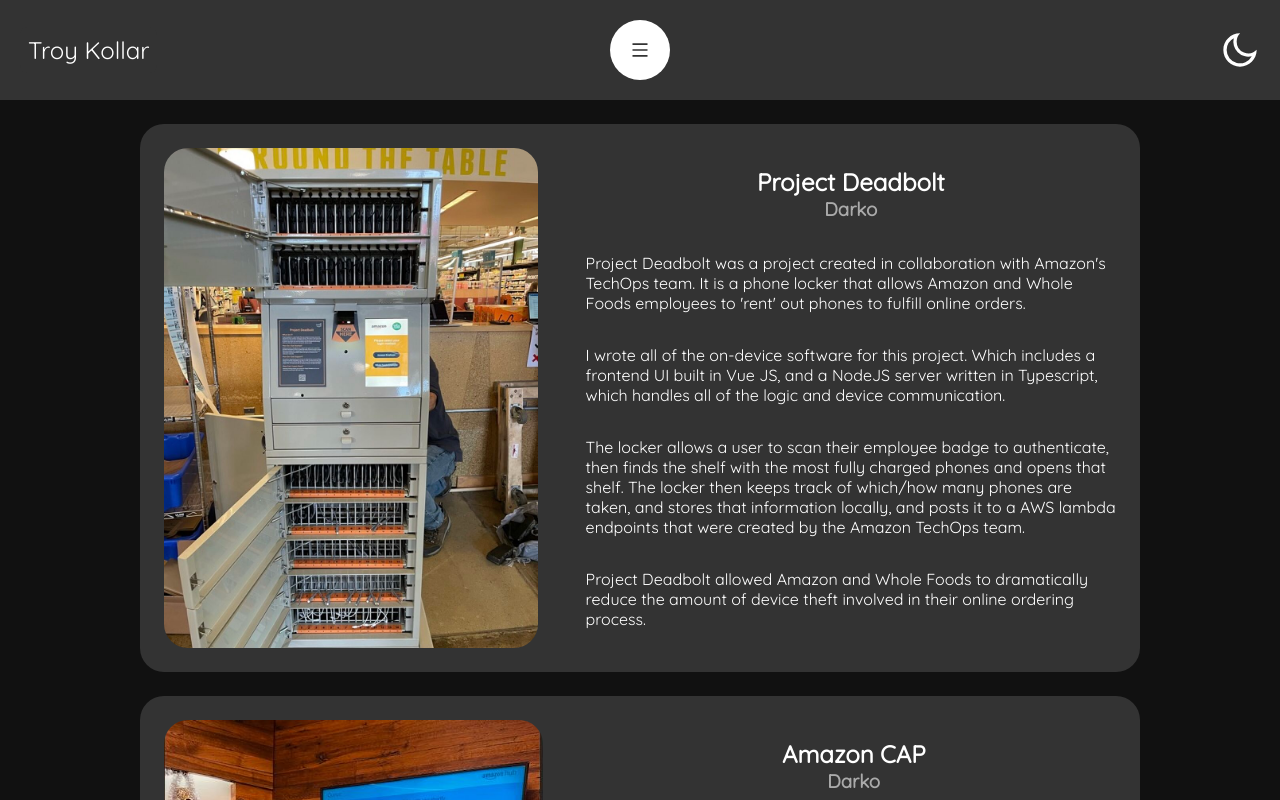
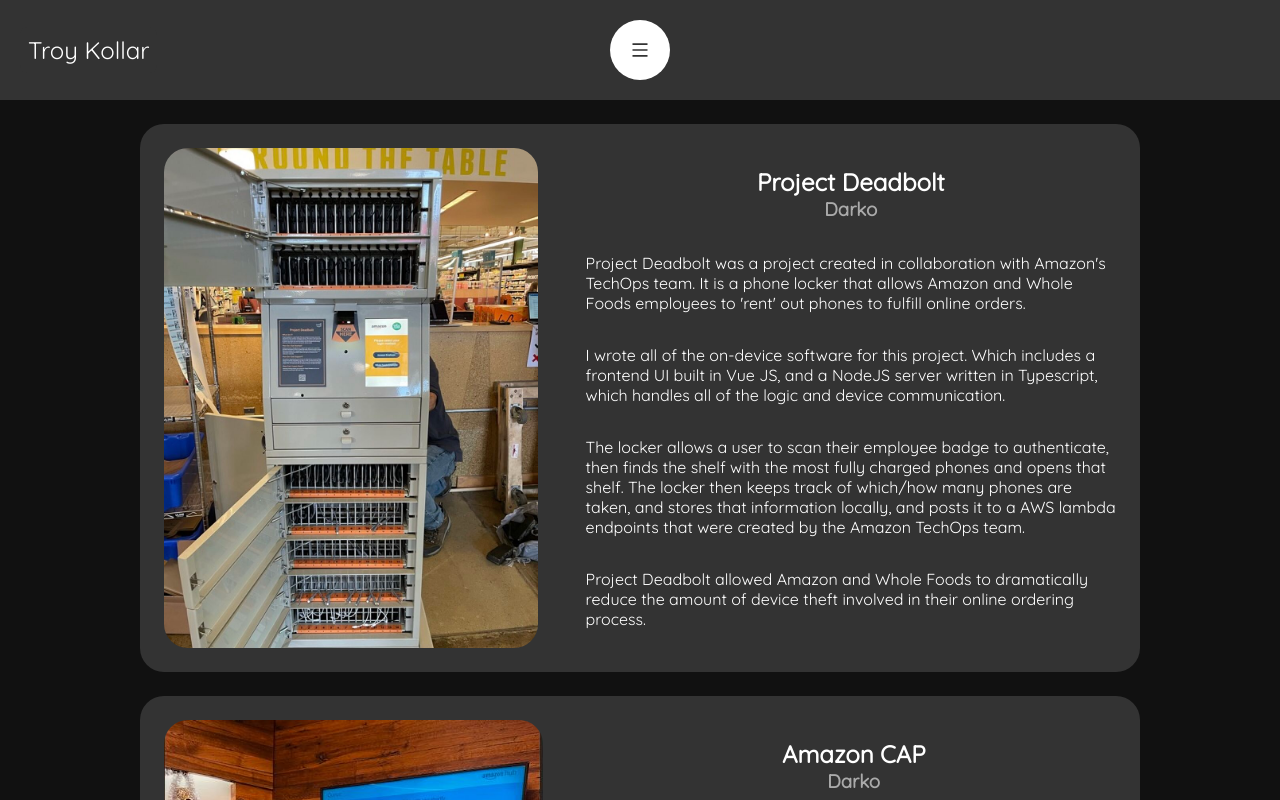
Before and after one commit to troykollar/troykollar.github.io, a Next.js app: page /work in a window 1280 px wide. Shown: the top 800 px of the page. Built offline with nearby package versions, Linux system fonts and the light colour scheme.

Commit message:
Remove moon icons until I get dark mode working

```diff
--- a/pages/_app.tsx
+++ b/pages/_app.tsx
@@ -12,7 +12,8 @@
       <div className="nav-bar dark">
         <Name text="Troy Kollar" />
         <NavBubble />
-        <RiMoonLine size={40} />
+        <div></div>
+        {/* <RiMoonLine size={40} /> */}
       </div>
       <div className="main">
         <Component {...pageProps} />
```
